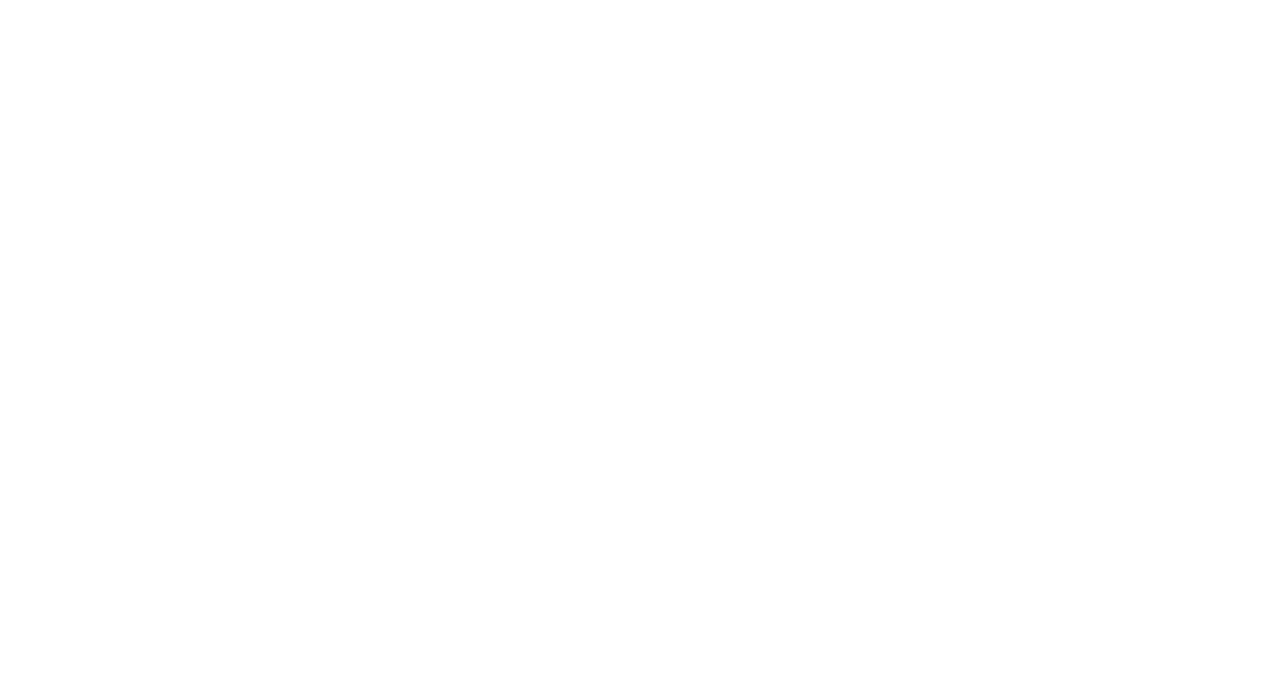
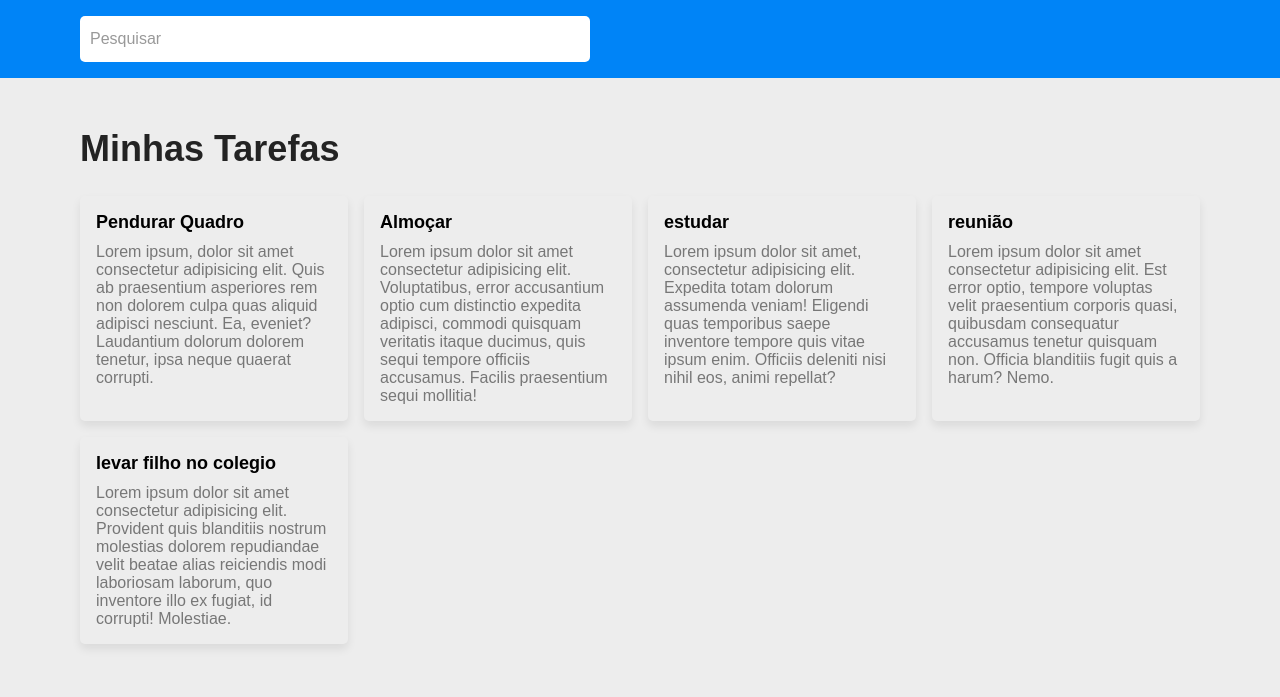
Before and after one commit to DaanOlii/to-do-list, a plain HTML site: page index.html in a window 1280 px wide. Drawn offline with Linux system fonts and the light colour scheme.

Commit message:
primeiro commiT

```diff
--- a/index.css
+++ b/index.css
@@ -0,0 +1,90 @@
+* {
+    margin: 0;
+    padding: 0;
+    border: 0;
+    outline: none;
+    list-style: none;
+    text-decoration: none;
+    box-sizing: none;
+    font-family: Arial, Helvetica, sans-serif;
+}
+
+body{
+    background-color: #ededed;
+}
+
+header {
+    background-color: #0084f7;
+    padding: 16px 80px;
+
+    & .pesquisa {
+        position: relative;
+
+        & input {
+            width: 500px;
+            height: 46px;
+            border-radius: 5px;
+            padding-left: 10px;
+
+            &:focus+h6 {
+                color: black;
+                top: 5px;
+                transform: translateY(0);
+                font-size: 12px;
+            }
+
+            &valid+h6 {
+                top: 5px;
+                transform: translate(0);
+                font-size: 12px;
+            }
+        }
+
+        & h6 {
+            position: absolute;
+            top: 50%;
+            left: 10px;
+            transform: translateY(-50%);
+            font-size: 16px;
+            color: #999999;
+            font-weight: normal;
+        }
+    }
+
+}
+
+main {
+    padding: 50px 80px;
+
+    & h3 {
+        font-size: 36px;
+        margin-bottom: 26px;
+        color: #232323;
+    }
+
+    & ul {
+        display: grid;
+        gap: 16px;
+        grid-template-columns: 1fr 1fr 1fr 1fr;
+        & li {
+            padding: 16px;
+            box-shadow: 0 5px 10px #00000015;
+            border-radius: 5px;
+            & h5{
+                font-size: 18px;
+                margin-bottom: 10px;
+            }
+            & p{
+                color: #777777;
+            }
+        }
+    }
+    /* & ul {
+        display: flex;
+        flex-wrap: wrap;
+        & li{
+            width: 25%;
+        } */
+
+
+}
--- a/index.html
+++ b/index.html
@@ -1,14 +1,62 @@
 <!DOCTYPE html>
 <html lang="en">
+
 <head>
     <meta charset="UTF-8">
     <meta name="viewport" content="width=device-width, initial-scale=1.0">
     <title>Document</title>
     <link rel="stylesheet" href="./index.css">
 </head>
+
 <body>
 
+    <!-- <header>
+        <input type="text" placeholder="Pesquisar">
+    </header> -->
 
+    <header>
+        <div class="pesquisa">
+            <input type="text">
+            <h6>Pesquisar</h6>
+            </input>
+        </div>
+    </header>
+
+    <main>
+        <h3>Minhas Tarefas</h3>
+        <ul>
+            <li>
+                <h5>Pendurar Quadro</h5>
+                <p>Lorem ipsum, dolor sit amet consectetur adipisicing elit. Quis ab praesentium asperiores rem non
+                    dolorem culpa quas aliquid adipisci nesciunt. Ea, eveniet? Laudantium dolorum dolorem tenetur, ipsa
+                    neque quaerat corrupti.</p>
+            </li>
+            <li>
+                <h5>Almoçar</h5>
+                <p>Lorem ipsum dolor sit amet consectetur adipisicing elit. Voluptatibus, error accusantium optio cum
+                    distinctio expedita adipisci, commodi quisquam veritatis itaque ducimus, quis sequi tempore officiis
+                    accusamus. Facilis praesentium sequi mollitia!</p>
+            </li>
+            <li>
+                <h5>estudar</h5>
+                <p>Lorem ipsum dolor sit amet, consectetur adipisicing elit. Expedita totam dolorum assumenda veniam!
+                    Eligendi quas temporibus saepe inventore tempore quis vitae ipsum enim. Officiis deleniti nisi nihil
+                    eos, animi repellat?</p>
+            </li>
+            <li>
+                <h5>reunião</h5>
+                <p>Lorem ipsum dolor sit amet consectetur adipisicing elit. Est error optio, tempore voluptas velit
+                    praesentium corporis quasi, quibusdam consequatur accusamus tenetur quisquam non. Officia blanditiis
+                    fugit quis a harum? Nemo.</p>
+            </li>
+            <li>
+                <h5>levar filho no colegio</h5>
+                <p>Lorem ipsum dolor sit amet consectetur adipisicing elit. Provident quis blanditiis nostrum molestias
+                    dolorem repudiandae velit beatae alias reiciendis modi laboriosam laborum, quo inventore illo ex
+                    fugiat, id corrupti! Molestiae.</p>
+            </li>
+        </ul>
+    </main>
 
 
 
@@ -16,4 +64,5 @@
 
     <script src="./index.js"></script>
 </body>
+
 </html>
```
